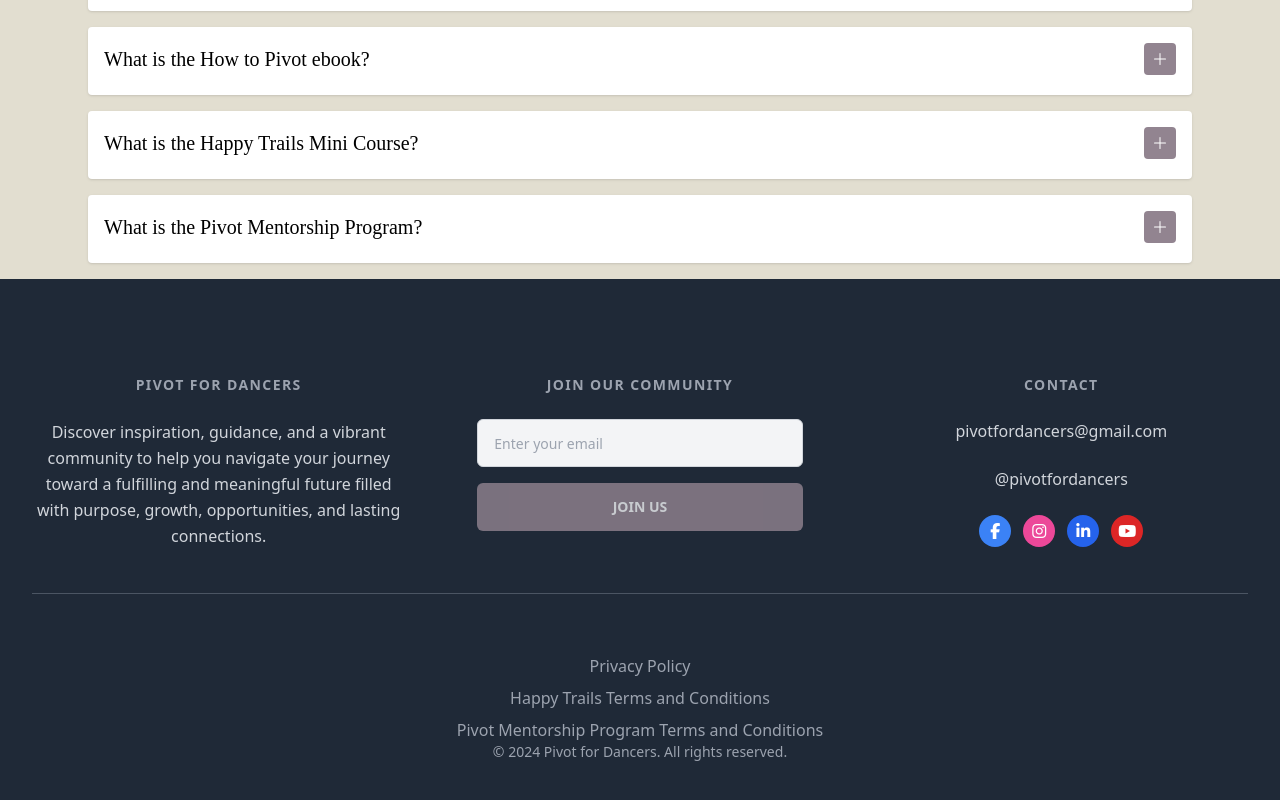
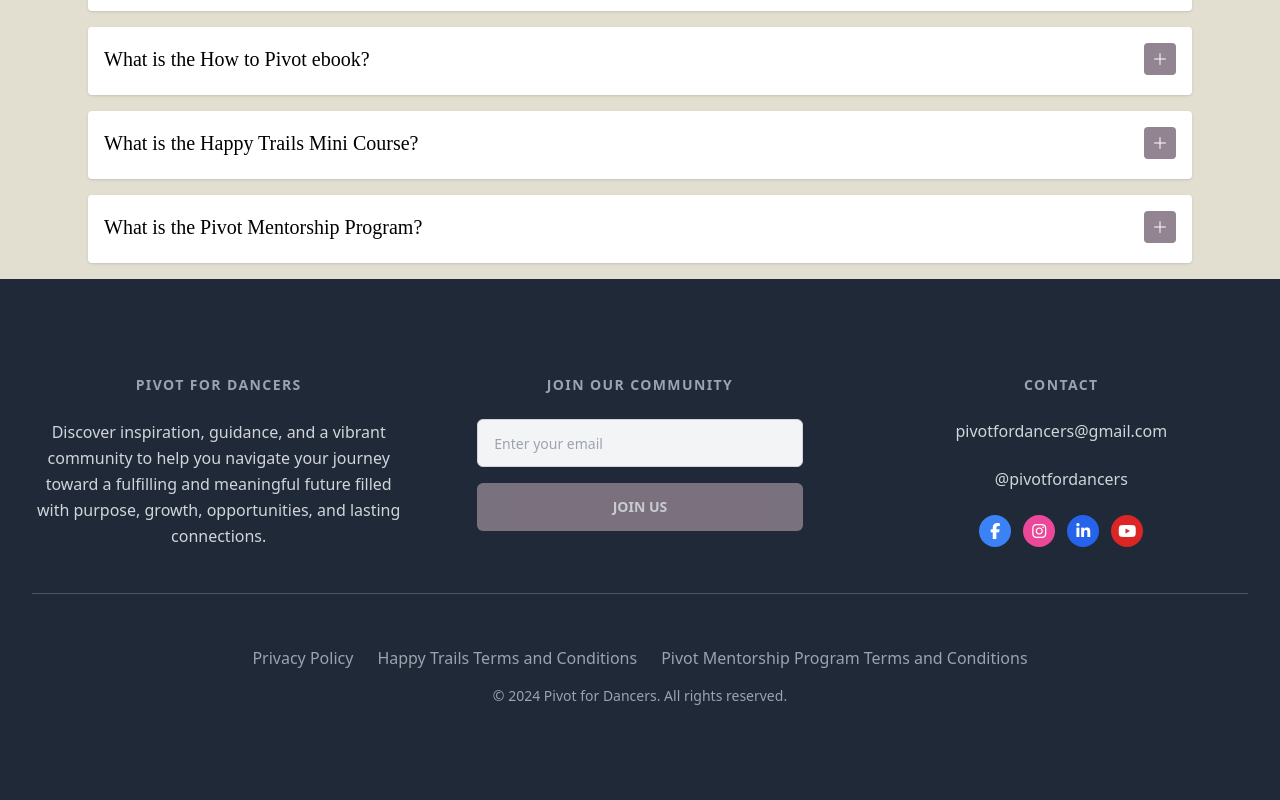
Before and after one commit to IsaacCavallaro/pivot-for-dancers, a React (Create React App) app: page / in a window 1280 px wide. Shown: the part 4260-5060 px from the top of the page. After the commit the page ends 5014 px from the top, so only its background shows below. Built offline with nearby package versions, Linux system fonts and the light colour scheme; a web font is replaced by a local one.

Commit message:
Update scroll to faq and content

```diff
--- a/src/components/Footer.tsx
+++ b/src/components/Footer.tsx
@@ -154,12 +154,13 @@ const Footer: React.FC = () => {
         <div className="border-t border-gray-600 my-1"></div>
 
         {/* Bottom Section */}
-        <div className="py-12 text-center">
+        <div className="py-12 text-center space-y-4">
+          <div className="flex flex-col md:flex-row justify-center items-center gap-6">
             <a
               href="https://drive.google.com/file/d/1XiqWl5qiHd1xCGF62D300hyodmsCe5OC/view?usp=sharing"
               target="_blank"
               rel="noopener noreferrer"
-            className="text-gray-400 mt-2 block"
+              className="text-gray-400 hover:text-gray-300 transition"
             >
               Privacy Policy
             </a>
@@ -167,7 +168,7 @@ const Footer: React.FC = () => {
               href="https://drive.google.com/file/d/1JVBQN7SZBSSup9E-avhsTXRxZ1Y_7Zeg/view?usp=sharing"
               target="_blank"
               rel="noopener noreferrer"
-            className="text-gray-400 mt-2 block"
+              className="text-gray-400 hover:text-gray-300 transition"
             >
               Happy Trails Terms and Conditions
             </a>
@@ -175,14 +176,14 @@ const Footer: React.FC = () => {
               href="https://drive.google.com/file/d/11ssn_alwWa1K0IrgGQgE7Dt65TRmsXrH/view?usp=sharing"
               target="_blank"
               rel="noopener noreferrer"
-            className="text-gray-400 mt-2 block"
+              className="text-gray-400 hover:text-gray-300 transition"
             >
               Pivot Mentorship Program Terms and Conditions
             </a>
-          <p className="text-sm text-gray-400">
-            &copy; {new Date().getFullYear()} Pivot for Dancers. All rights reserved.
-          </p>
           </div>
+          <p className="text-sm text-gray-400">&copy; {new Date().getFullYear()} Pivot for Dancers. All rights reserved.</p>
+        </div>
+
       </div>
     </footer>
   );
--- a/src/components/Products.tsx
+++ b/src/components/Products.tsx
@@ -9,9 +9,15 @@ const FeaturedProducts: React.FC = () => {
 
   // Scroll to the FAQ section smoothly
   const scrollToFAQ = () => {
-    const faqSection = document.getElementById('faq-section');
-    if (faqSection) {
-      faqSection.scrollIntoView({ behavior: 'smooth' });
+    const element = document.getElementById('faq-section');
+    if (element) {
+      const navbarHeight = document.querySelector('nav')?.offsetHeight || 0;
+      const topOffset = element.getBoundingClientRect().top + window.scrollY - navbarHeight;
+
+      window.scrollTo({
+        top: topOffset,
+        behavior: 'smooth',
+      });
     }
   };
 
```
Lines whose indentation alone changed are shown as unchanged.
